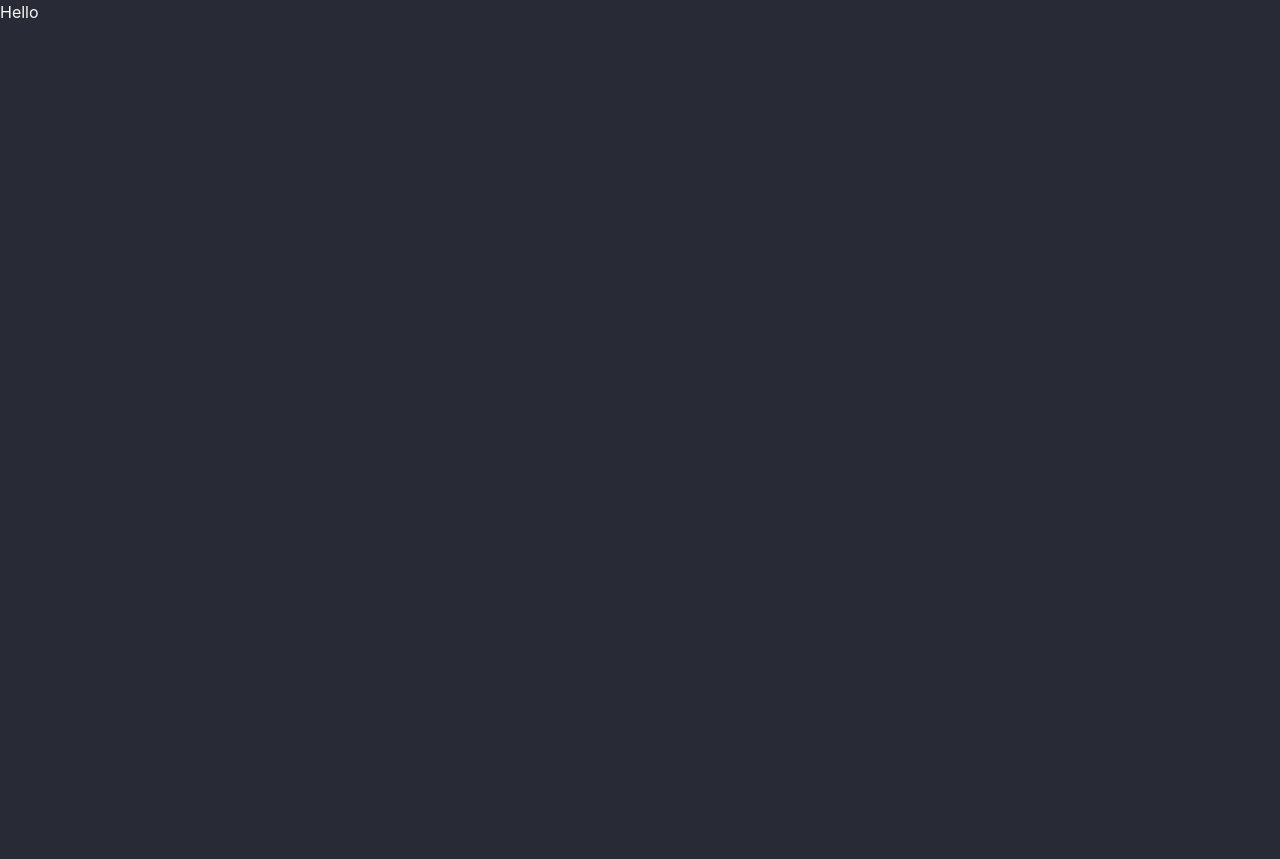
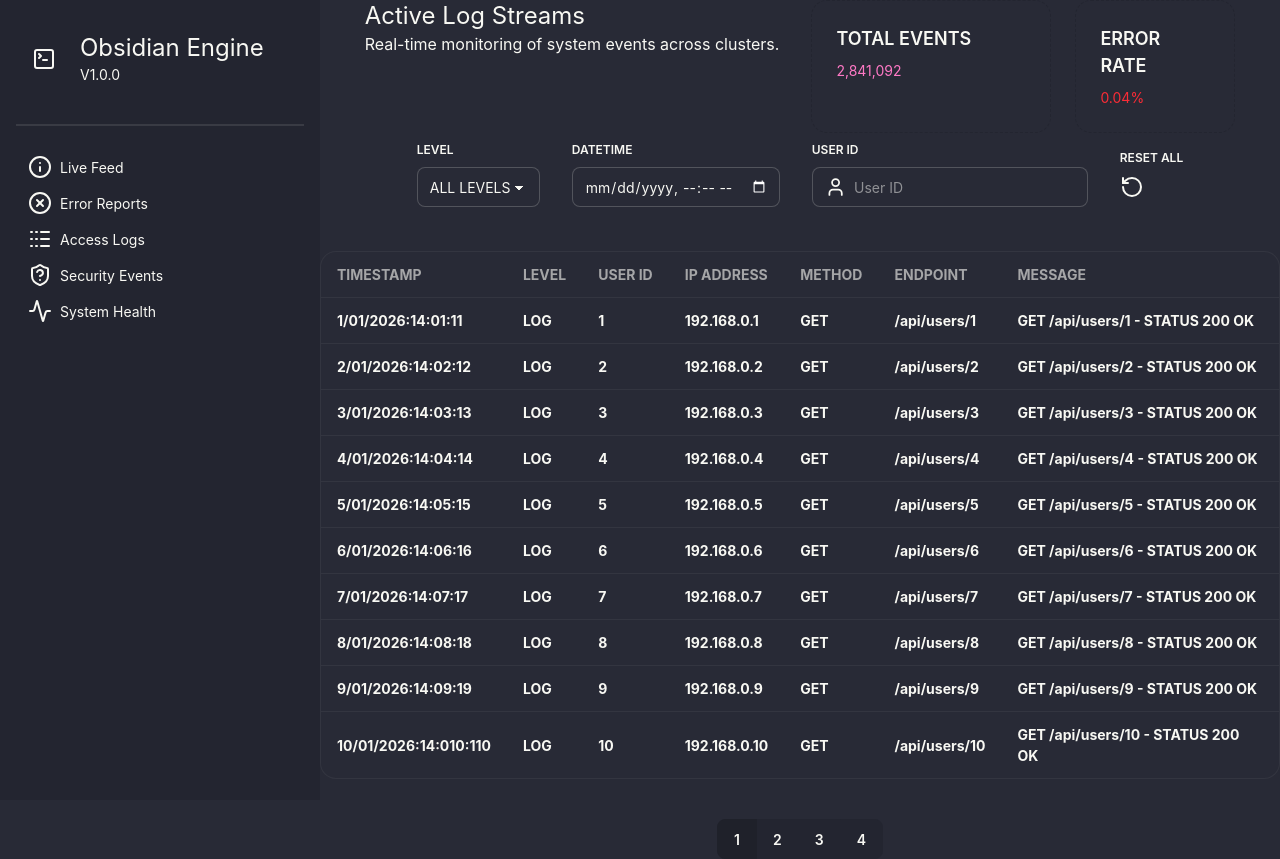
Before and after one commit to gabrielberlucci/pagination, a React (Vite) app in the folder web/: page / in a window 1280 px wide. Before the commit the page ends 800 px from the top, so only its background shows below. Built offline with nearby package versions, Linux system fonts and the light colour scheme.

Commit message:
feat: load the homepage

```diff
--- a/web/src/app.tsx
+++ b/web/src/app.tsx
@@ -1,5 +1,7 @@
+import { HomePage } from './pages/homepage';
+
 function App() {
-  return <h1>Hello</h1>;
+  return <HomePage />;
 }
 
 export { App };
```
